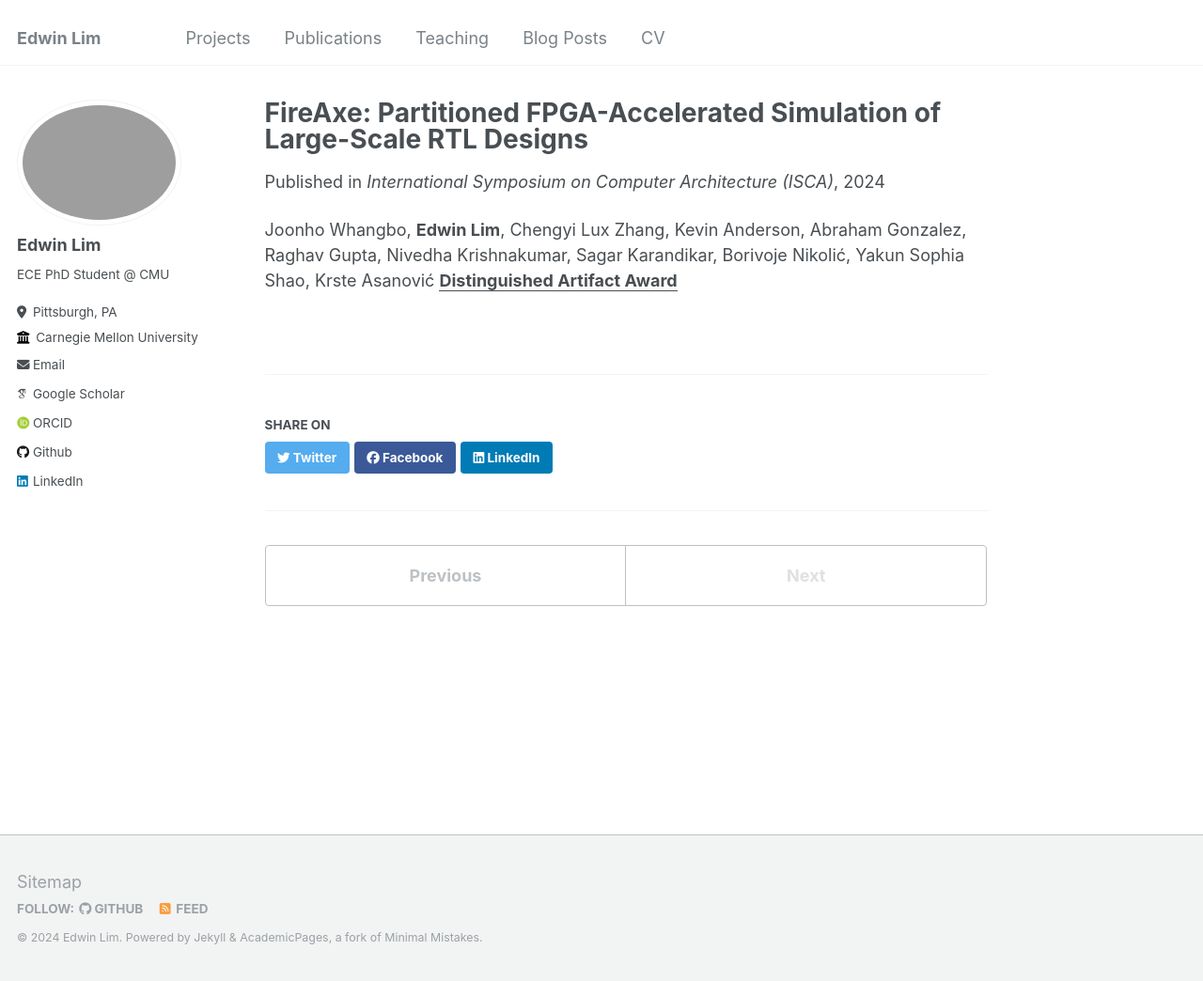
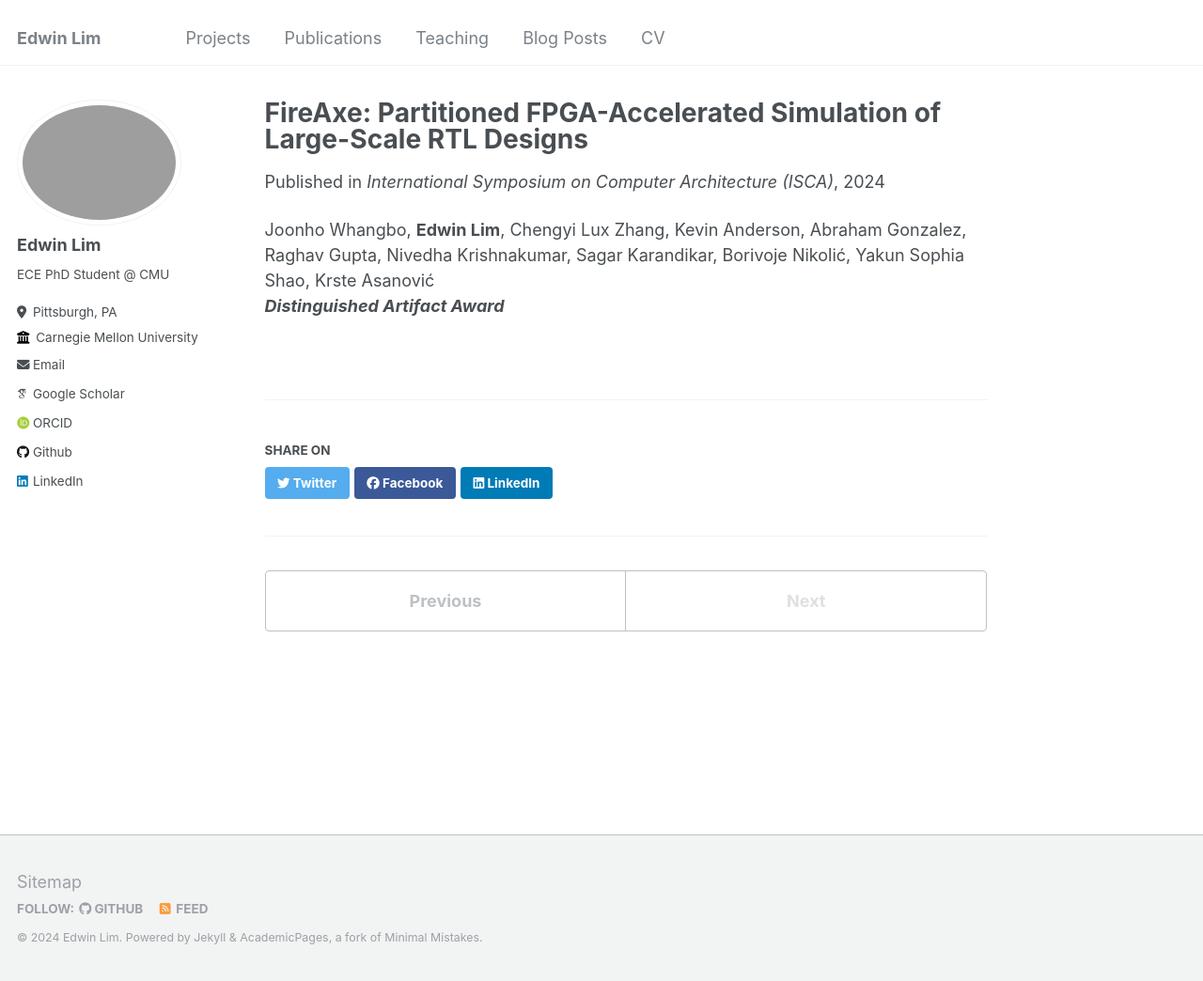
Before and after one commit to edwinlim0919/edwinlim0919.github.io, a Jekyll site: the page built from _publications/2024-06-29-FireAxe.md, in a window 1280 px wide and 1044 px high. Shown: the whole window at 94% size. Built offline with Jekyll 4.4.1, drawn with Linux system fonts in a browser that asks for light colours; some web fonts are replaced.

Commit message:
trying something out

```diff
--- a/_publications/2024-06-29-FireAxe.md
+++ b/_publications/2024-06-29-FireAxe.md
@@ -8,4 +8,4 @@ paperurl: 'https://ieeexplore.ieee.org/abstract/document/10609699/?casa_token=b2
 ---
 
 Joonho Whangbo, **Edwin Lim**, Chengyi Lux Zhang, Kevin Anderson, Abraham Gonzalez, Raghav Gupta, Nivedha Krishnakumar, Sagar Karandikar, Borivoje Nikolić, Yakun Sophia Shao, Krste Asanović
-**<u>Distinguished Artifact Award</u>**
+***Distinguished Artifact Award***
```
